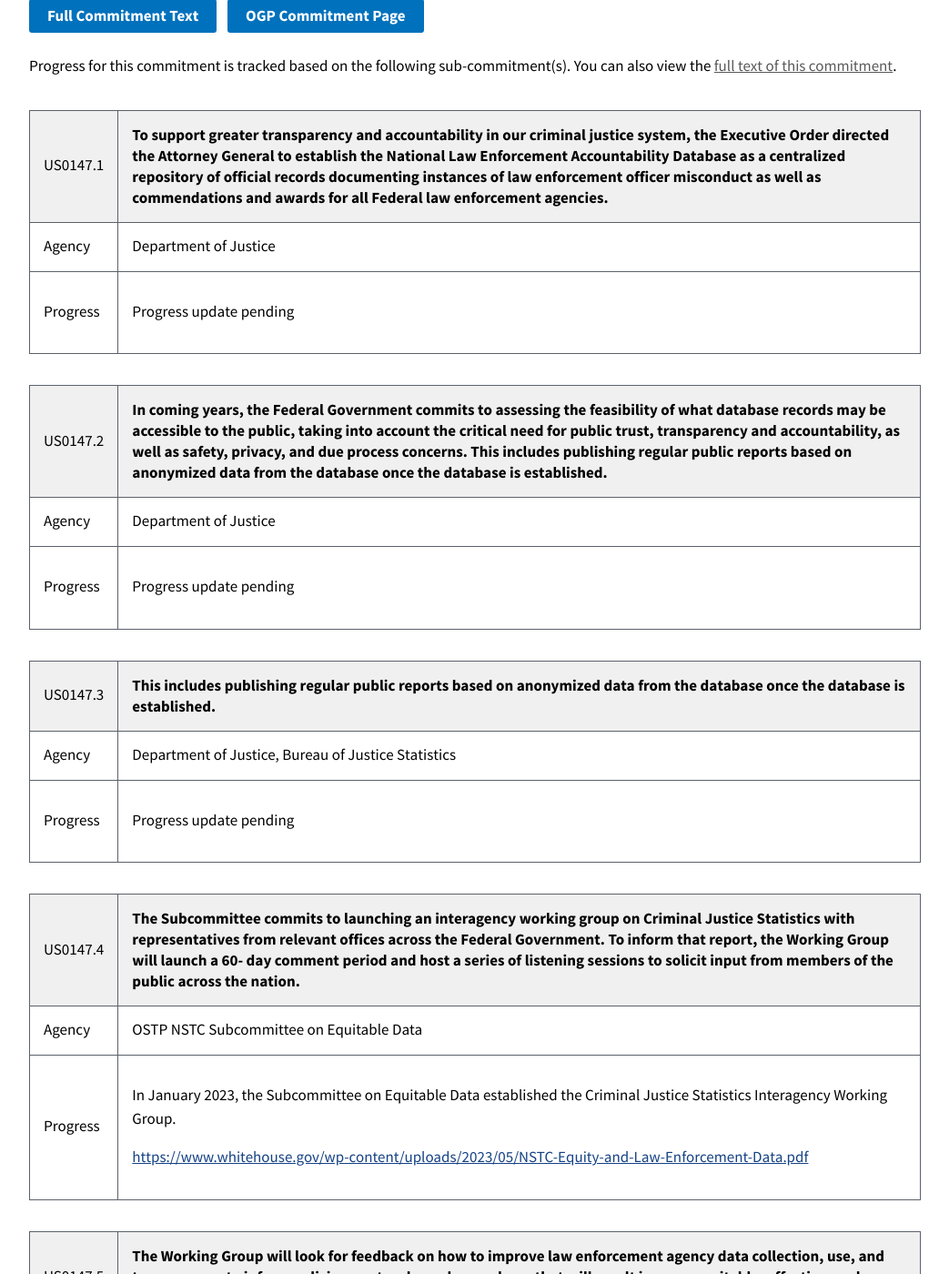
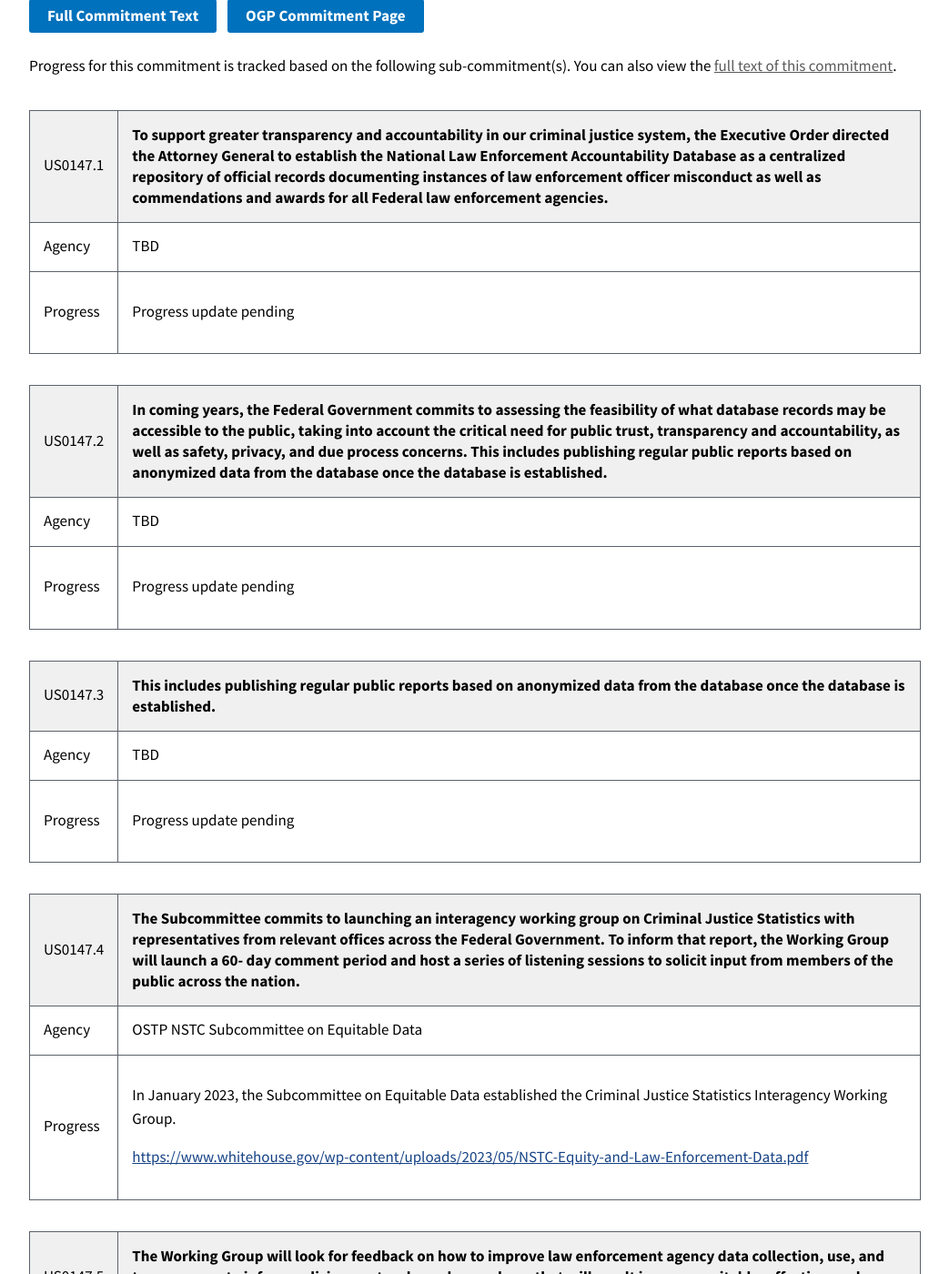
Before and after one commit to GSA/open.usa.gov, a Jekyll site: the page built from _subcommitments/us0147-3.md, in a window 1280 px wide and 1400 px high, scrolled down 524 px. Shown: the whole window at 91% size, without its empty margins (118-1161 px from the left). Built offline with Jekyll 4.4.1, drawn with Linux system fonts in a browser that asks for light colours.

Commit message:
Udpated status of subcommitments. This does not affect full commitment

```diff
--- a/_subcommitments/us0147-3.md
+++ b/_subcommitments/us0147-3.md
@@ -7,7 +7,7 @@ commitment_id: US0147
 commitment_theme_name: Ensure Equal Justice Under the Law
 commitment_detail_sub: "This includes publishing regular public reports based on anonymized data from the database once the database is established."
 commitment_detail_sub_id: "US0147.3"
-commitment_agency: "Department of Justice, Bureau of Justice Statistics"
+commitment_agency: "TBD"
 ---
 
 Progress update pending
```
Also changed, not shown: _subcommitments/us0144-0.md (+1 -1 lines), _subcommitments/us0147-1.md (+1 -1 lines), _subcommitments/us0147-2.md (+1 -1 lines).
